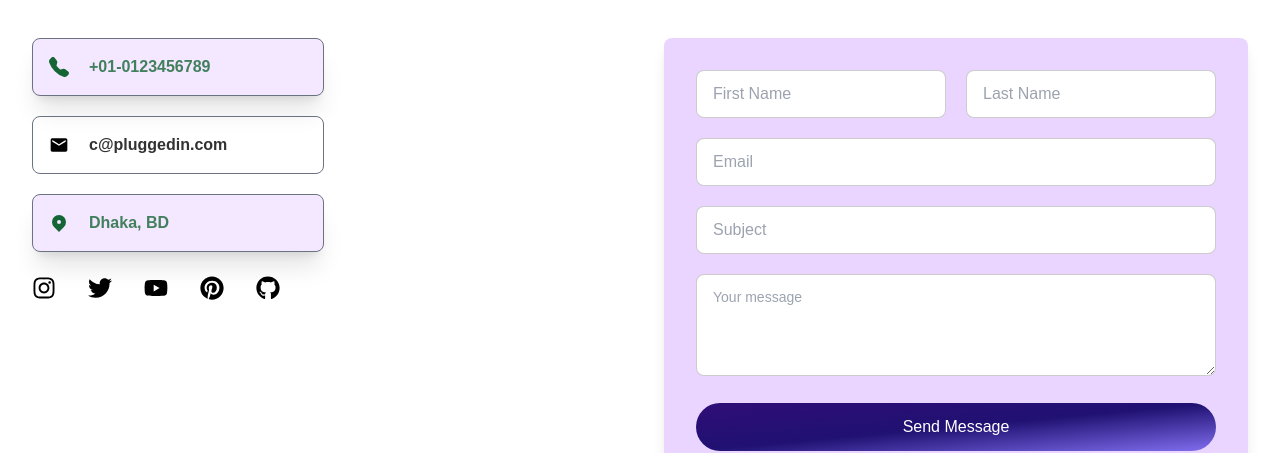
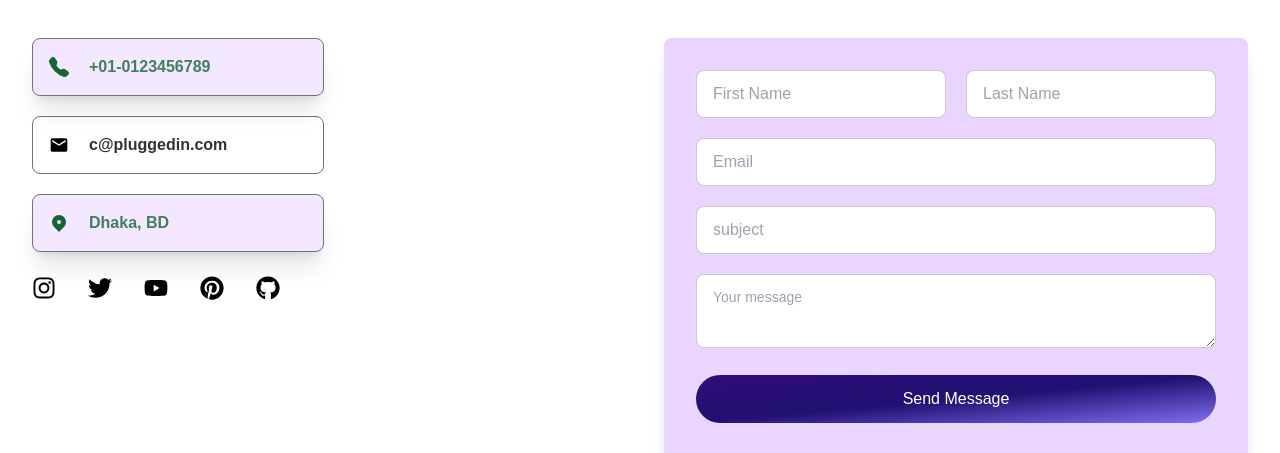
Before and after one commit to mdpahlovi/plugged-in, a Next.js app: page /contact in a window 1280 px wide. Shown: the part 366-819 px from the top of the page. Built offline with nearby package versions, Linux system fonts and the light colour scheme; no server answers.

Commit message:
contact feature with emailJs

```diff
--- a/package.json
+++ b/package.json
@@ -9,6 +9,7 @@
         "lint": "next lint"
     },
     "dependencies": {
+        "@emailjs/browser": "^3.10.0",
         "@headlessui/react": "^1.7.7",
         "@next/font": "13.1.1",
         "@stripe/react-stripe-js": "^1.16.4",
@@ -22,6 +23,7 @@
         "axios": "^1.2.2",
         "daisyui": "^2.46.1",
         "date-fns": "^2.29.3",
+        "emailjs-com": "^3.2.0",
         "eslint": "8.31.0",
         "eslint-config-next": "13.1.1",
         "firebase": "^9.15.0",
@@ -33,6 +35,7 @@
         "react-copy-to-clipboard": "^5.1.0",
         "react-dom": "18.2.0",
         "react-hook-form": "^7.42.1",
+        "react-hot-toast": "^2.4.0",
         "react-icons": "^4.7.1",
         "react-loader-spinner": "^5.3.4",
         "react-media-recorder": "^1.6.5",
--- a/pages/contact.js
+++ b/pages/contact.js
@@ -1,5 +1,5 @@
 import Main from "../components/Layout/Main";
-import React from "react";
+import React, { useRef, useState } from "react";
 import { BsTelephoneFill } from "react-icons/bs";
 import { MdEmail } from "react-icons/md";
 import { HiLocationMarker } from "react-icons/hi";
@@ -9,18 +9,34 @@ import { Button } from "../components/Buttons";
 import { useForm } from "react-hook-form";
 import Header from "../components/Header";
 import Breadcrumbs from "../components/Breadcrumbs";
+import toast, { Toaster } from "react-hot-toast";
+
+import emailjs from "@emailjs/browser";
+// import emailjs, { sendForm } from "emailjs-com";
 
 const Contact = () => {
-    const {
-        register,
-        handleSubmit,
-        formState: { errors },
-        watch,
-    } = useForm();
+    const form = useRef();
+    const [result, showResult] = useState(false);
 
-    const handleContact = (data) => {
-        console.log(data);
+    const sendEmail = (e) => {
+        e.preventDefault();
+        console.log(form.current);
+        emailjs.sendForm("service_5o7ybqc", "template_l446qia", form.current, "fxiuKPm0NteVCZ0H5").then(
+            (result) => {
+                console.log(result.text);
+            },
+            (error) => {
+                console.log(error.text);
+            }
+        );
+        e.target.reset();
+        toast.success("Your message has been successfully sent. I will contact you soon.!");
+        showResult(true);
     };
+    //hide result
+    setTimeout(() => {
+        showResult(false);
+    }, 7000);
 
     return (
         <Main title="Contact - PluggedIn">
@@ -59,57 +75,32 @@ const Contact = () => {
                 </div>
                 {/* Contact form */}
                 <div className="h-max bg-purple-200 p-8 rounded-lg shadow-lg">
-                    <form onSubmit={handleSubmit(handleContact)} className="space-y-5">
+
+                    <form ref={form} onSubmit={sendEmail} className="space-y-5">
                         <div className="grid sm:grid-cols-2 gap-5">
                             <div>
-                                <input
-                                    type="text"
-                                    {...register("first_name", { required: true })}
-                                    className={errors?.first_name ? "input input-error" : "input"}
-                                    placeholder="First Name"
-                                />
-                                <error className="text-red-600">{errors?.first_name?.type === "required" && "First Name is required"}</error>
+                                <input className="input" type="text" name="first_name" placeholder="First Name" />
                             </div>
                             <div>
-                                <input
-                                    type="text"
-                                    {...register("last_name", { required: true })}
-                                    className={errors?.last_name ? "input input-error" : "input"}
-                                    placeholder="Last Name"
-                                />
-                                <error className="text-red-600">{errors?.last_name?.type === "required" && "Last Name is required"}</error>
+                                <input className="input" type="text" name="last_name" placeholder="Last Name" />
                             </div>
                         </div>
-                        <input
-                            type="email"
-                            {...register("email", { required: true })}
-                            className={errors?.email ? "input input-error" : "input"}
-                            placeholder="Email"
-                        />
-                        <error className="text-red-600">{errors?.email?.type === "required" && "Email is required"}</error>
-                        <input
-                            type="text"
-                            {...register("subject", { required: true })}
-                            className={errors?.subject ? "input input-error" : "input"}
-                            placeholder="Subject"
-                        />
-                        <error className="text-red-600">{errors?.subject?.type === "required" && "Subject is required"}</error>
 
-                        <textarea
-                            {...register("message", { required: true, minLength: 20, maxLength: 200 })}
-                            className={errors?.email ? "textarea textarea-bordered textarea-error w-full" : "textarea textarea-bordered w-full"}
-                            rows="3"
-                            placeholder="Your message"
-                        ></textarea>
-                        <error className="text-red-600">
-                            {errors?.message?.type === "required" && "Message is required"}
-                            {errors?.message?.type === "minLength" && "Entered Your Message Minimum 20 letter"}
-                            {errors?.message?.type === "maxLength" && "You are no longer exceed 200 letter of message"}
-                        </error>
+                        <div>
+                            <input className="input" type="email" name="user_email" placeholder="Email" />
+                        </div>
+                        <div>
+                            <input className="input" type="text" name="subject" placeholder="subject" />
+                        </div>
 
+                        <div>
+                            <textarea name="message" placeholder="Your message" className=" textarea-bordered  w-full textarea" />
+                        </div>
                         <Button type="submit" className="w-full">
                             Send Message
                         </Button>
+                        <Toaster />
+                        <div>{result ? <Result /> : null}</div>
                     </form>
                 </div>
             </div>
@@ -118,3 +109,7 @@ const Contact = () => {
 };
 
 export default Contact;
+
+const Result = () => {
+    return <p className="text-gray-900">Your message has been successfully sent. I will contact you soon.</p>;
+};
```
Also changed, not shown: 1 other file (tests, documents, lock files or other folders).
